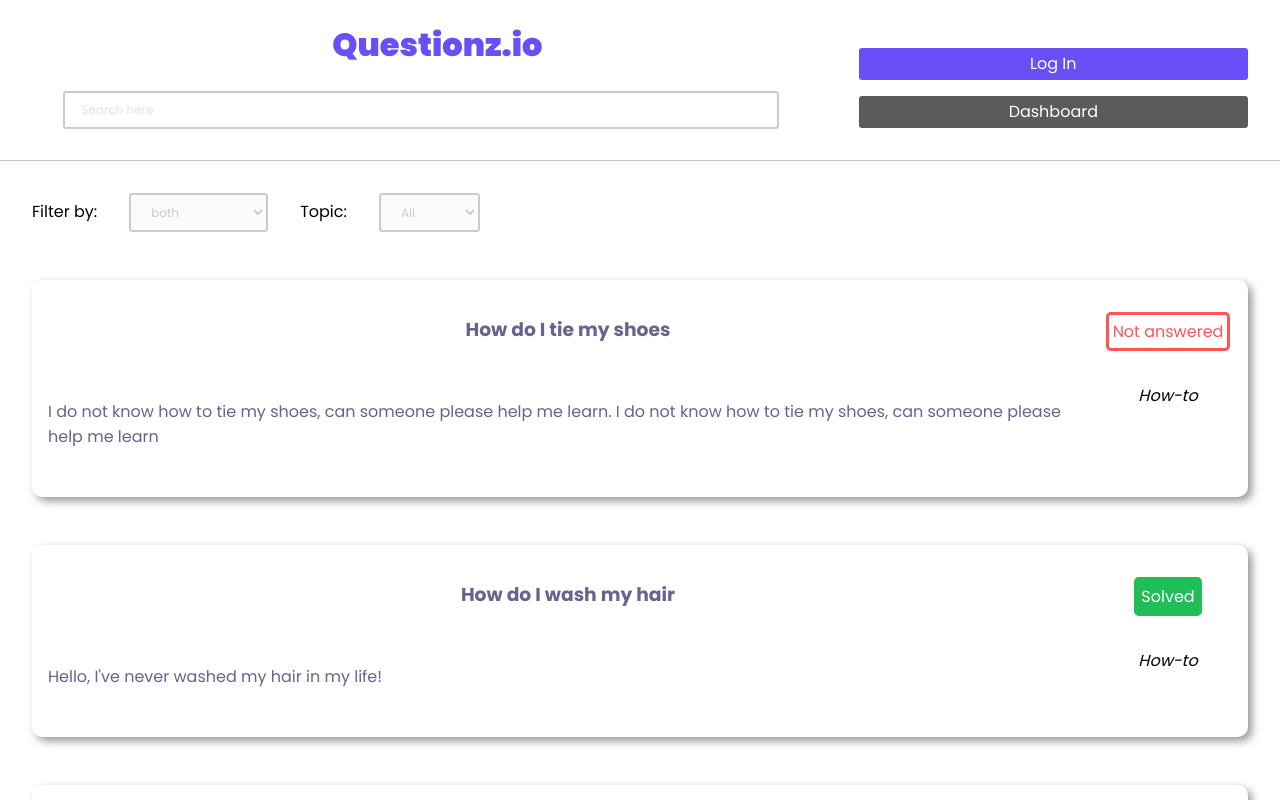
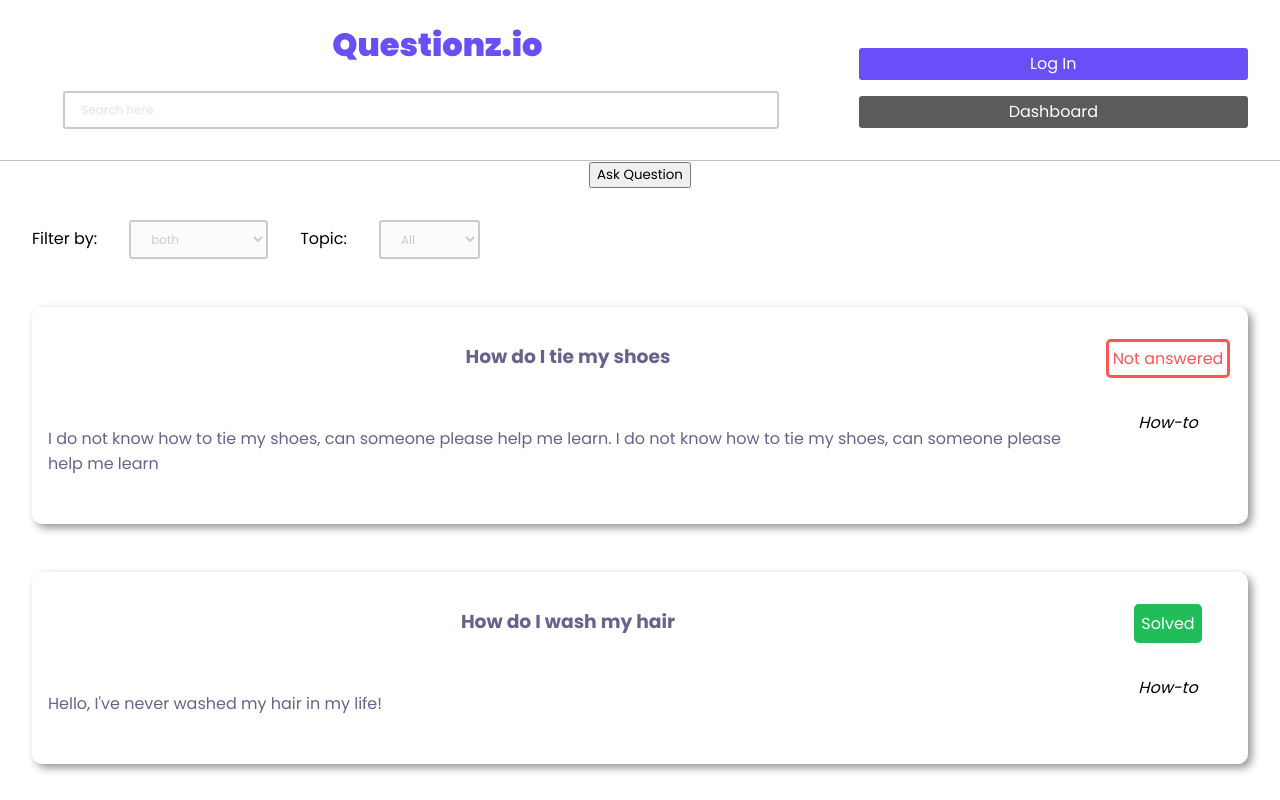
Before and after one commit to JaredS129/student-project--agile-dev-ops--aws-backend, a React (Create React App) app: page / in a window 1280 px wide. Shown: the top 800 px of the page. Built offline with nearby package versions, Linux system fonts and the light colour scheme.

Commit message:
Added ask question button to QuestionList.js

```diff
--- a/src/components/questionlist/QuestionList.js
+++ b/src/components/questionlist/QuestionList.js
@@ -29,6 +29,7 @@ const QuestionList = ({ questions, searchText }) => {
   const [useTopic, setUseTopic] = useState("All");
   return (
     <div>
+      <button>Ask Question</button>
       <FilterForm
         useAnswered={useAnswered}
         setUseAnswered={setUseAnswered}
```
